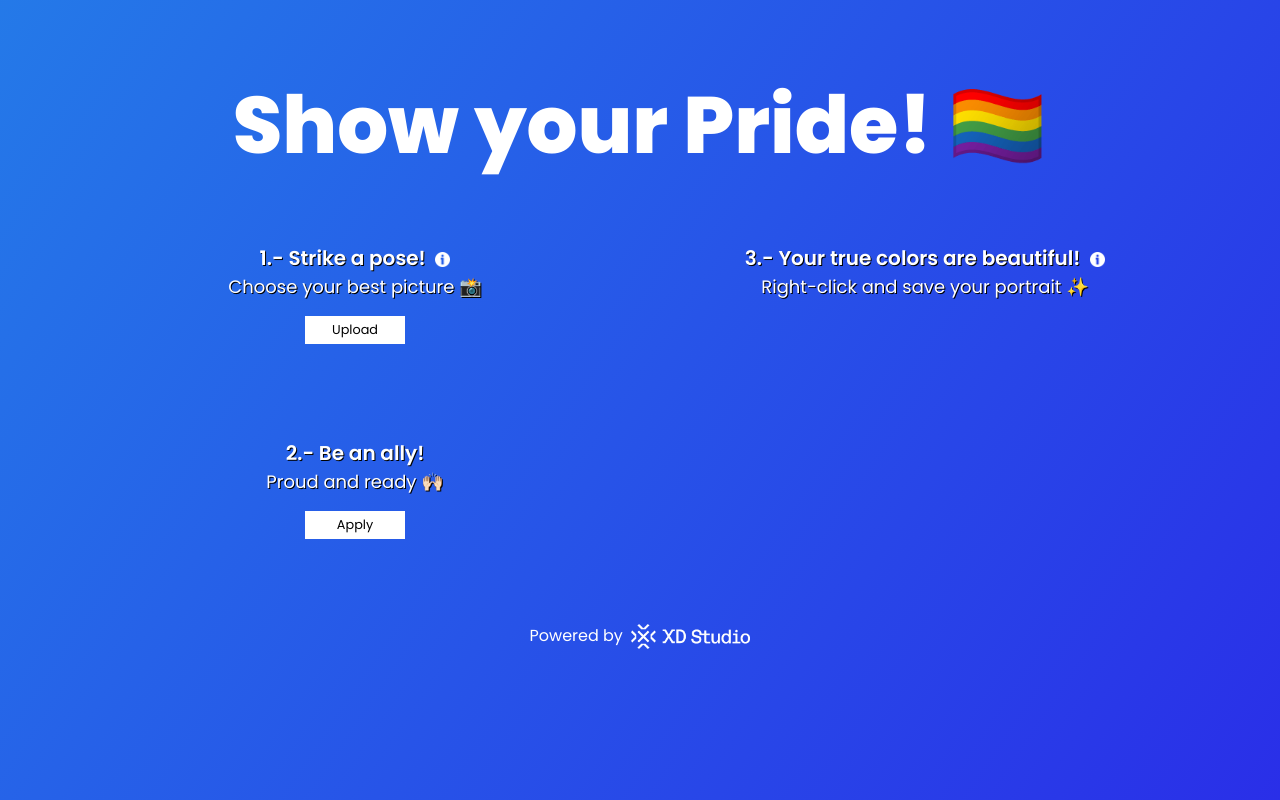
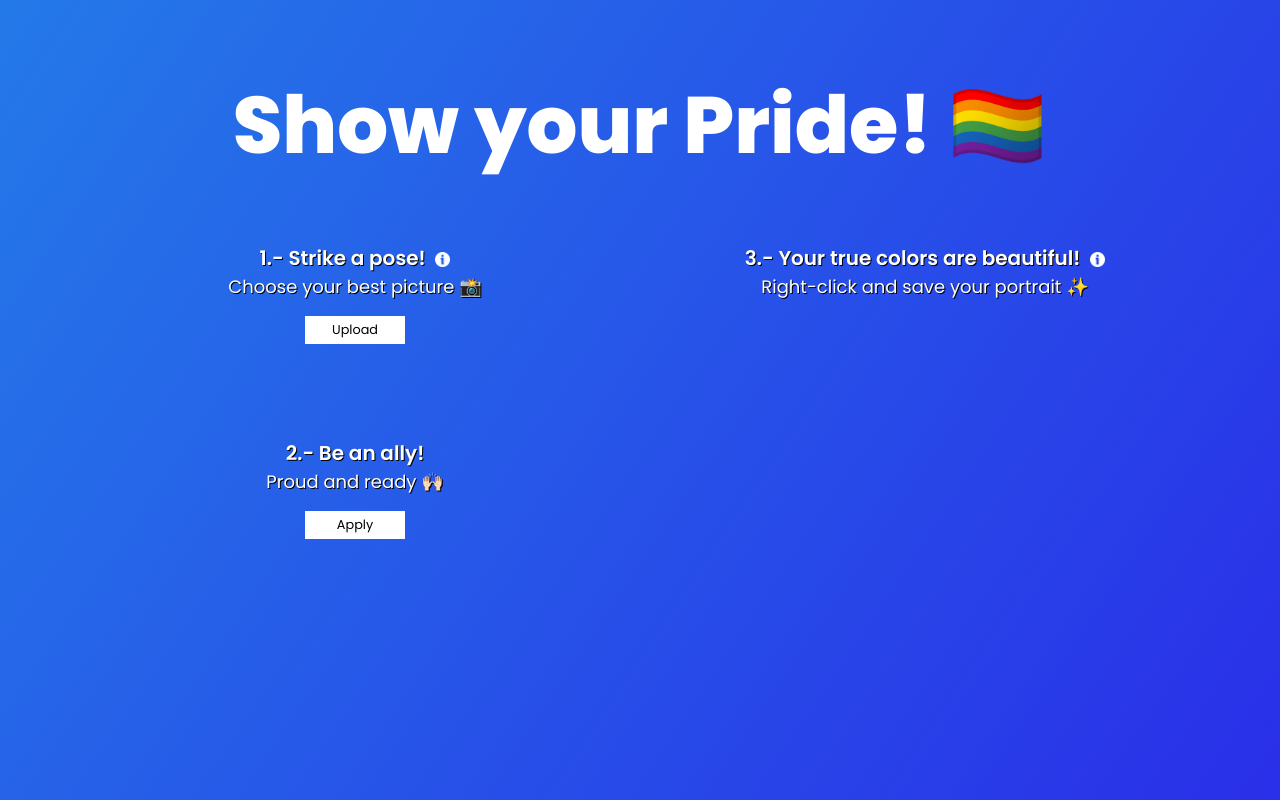
Before and after one commit to DanielSGA/prideportraits, a plain HTML site: page index.html in a window 1280 px wide. Drawn offline with nearby package versions, Linux system fonts and the light colour scheme.

Commit message:
Remove logo

```diff
--- a/index.html
+++ b/index.html
@@ -75,12 +75,12 @@
                 </div>
             </div>
         </div>
-        <div class="row xdfooter">
+        <!--<div class="row xdfooter">
             <div class="col-12">
                 <span class="rglrtext2">Powered by&nbsp </span>
                 <img src="img/xdlogow.png" alt="" class="xdlogo">
             </div>
-        </div>
+        </div>-->
     </div>
     </div>
 </body>
--- a/js/main.js
+++ b/js/main.js
@@ -1,7 +1,6 @@
 function readURL(input) {
     if (input.files && input.files[0]) {
         var reader = new FileReader();
-
         reader.onload = function(e) {
             $('#image2').attr('src', e.target.result);
             $('#image2').removeClass("hidden");
```
